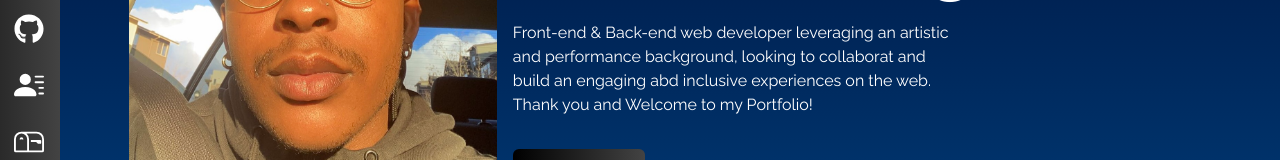
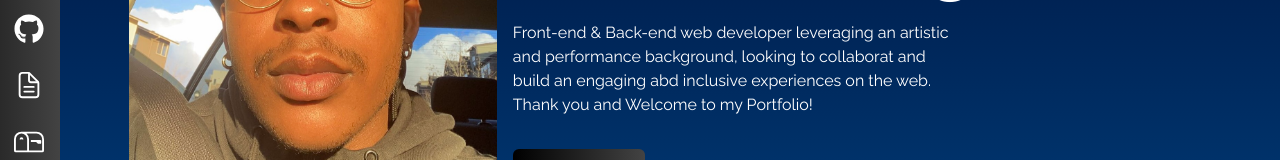
Before and after one commit to Kingnick253/Portolio-rework, a React (Create React App) app: page / in a window 1280 px wide. Shown: the part 335-495 px from the top of the page. Built offline with nearby package versions, Linux system fonts and the light colour scheme.

Commit message:
changed icon for resume link

```diff
--- a/src/components/SocialLinks.js
+++ b/src/components/SocialLinks.js
@@ -1,4 +1,5 @@
-import { BsFillPersonLinesFill, BsMailbox } from 'react-icons/bs';
+import { BsMailbox,} from 'react-icons/bs';
+import { IoDocumentTextOutline } from 'react-icons/io5';
 import{ FaGithub, FaLinkedin,  } from 'react-icons/fa';
 import resume from '../Pdf/Resume.pdf';
 const SocialLinks = [
@@ -28,7 +29,7 @@ const SocialLinks = [
         id:3,
         child: (
             <>
-                Resume <BsFillPersonLinesFill size={30}/>
+                Resume <IoDocumentTextOutline size={30}/>
             </>
         ),
         href: {resume},
```
